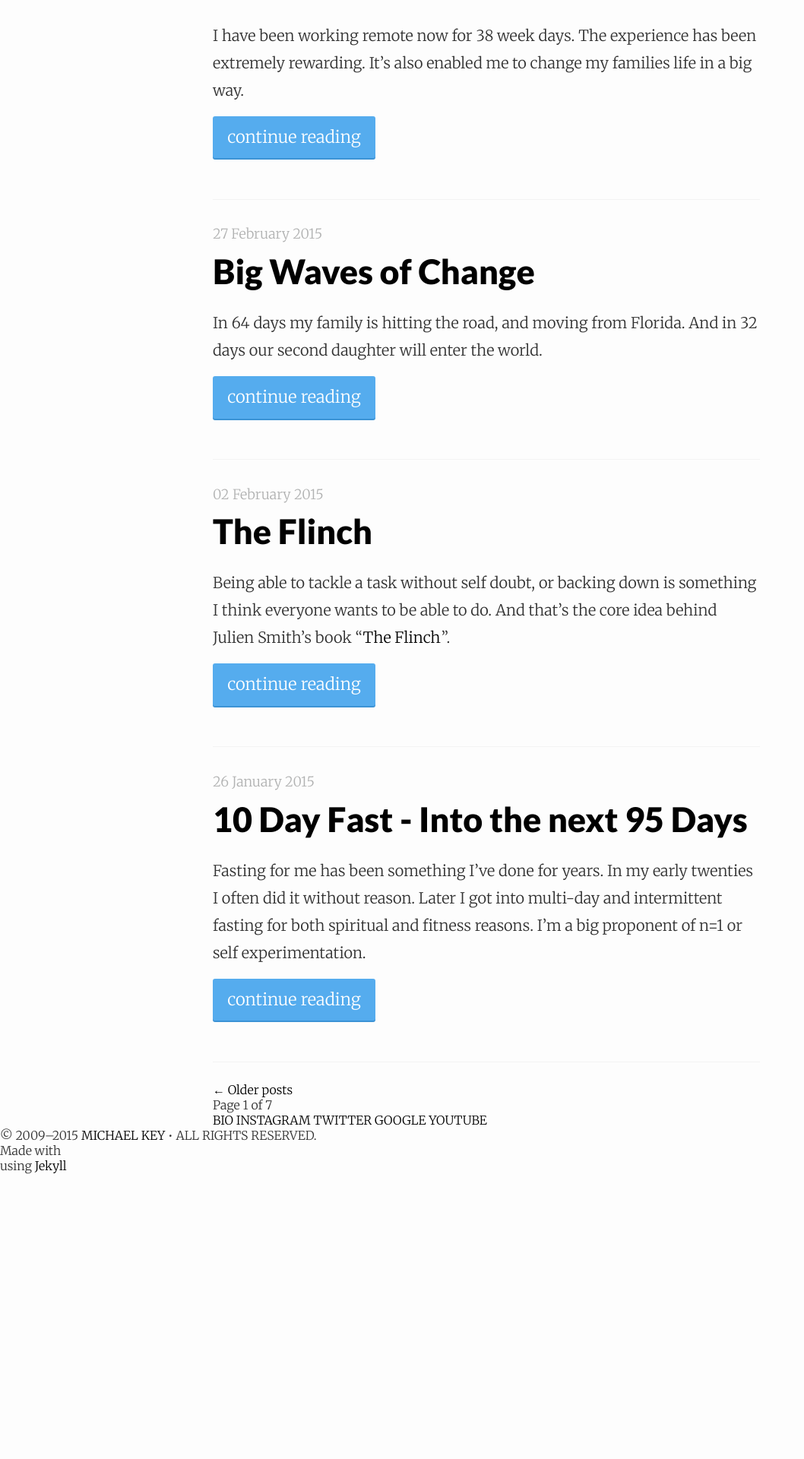
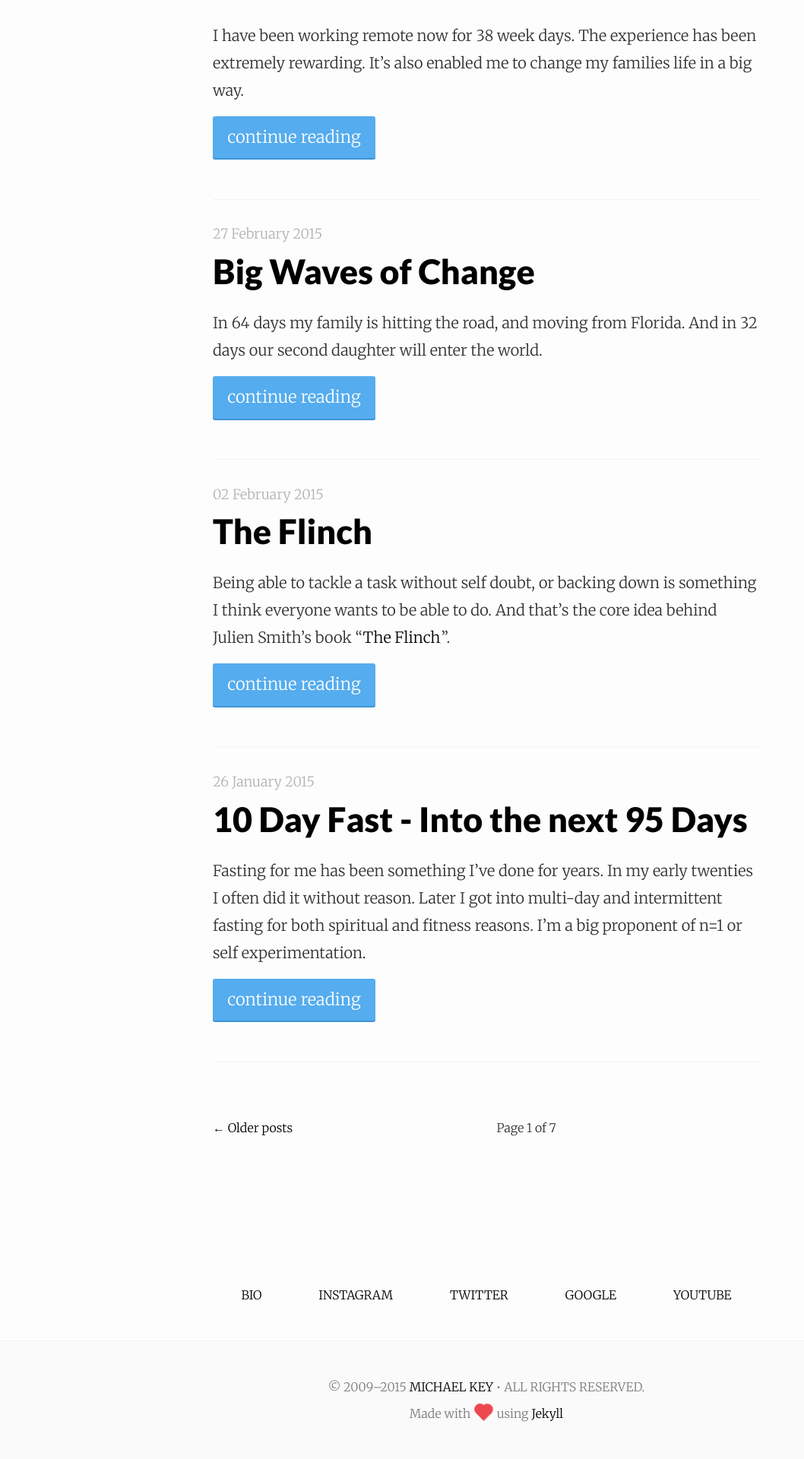
Before and after one commit to devbymike/mk3y.com, a Jekyll site: the page built from index.html, in a window 1280 px wide. Shown: the part 1107-3027 px from the top of the page at 76% size, without its empty margins (0-1058 px from the left). Built offline with Jekyll 4.4.1, drawn with Linux system fonts in a browser that asks for light colours; the list of posts is cut into pages by our own code; before the commit the page ends 2651 px from its top, so only the background shows below that.

Commit message:
fixes for borked everything

```diff
--- a/_includes/head.html
+++ b/_includes/head.html
@@ -24,6 +24,6 @@
     <link rel="publisher" href="https://plus.google.com/u/0/+MikeKey_adventurer/"/>
 
     <!-- Load CSS -->
-    <script type="text/javascript">{% include loadCSS.js %}</script>
+    <link rel="stylesheet" href="{{ "/style.min.css" | prepend: site.baseurl }}">
 
 </head>
```
Also changed, not shown: _includes/style.min.css (added).
